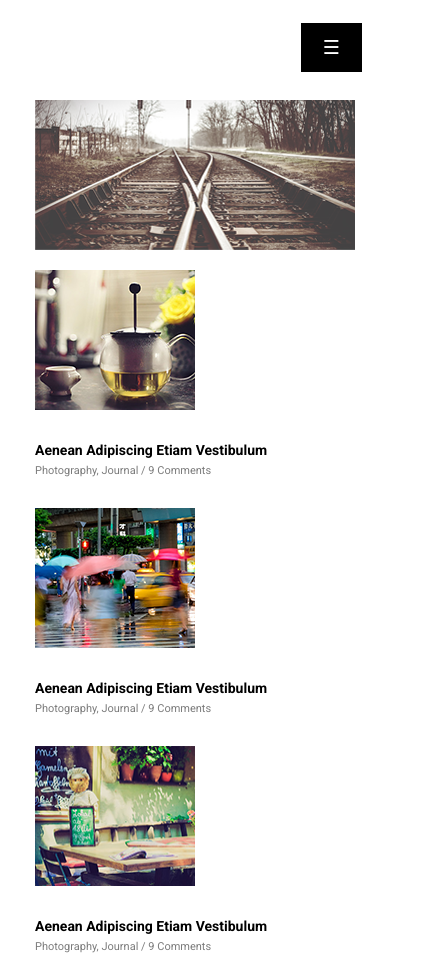
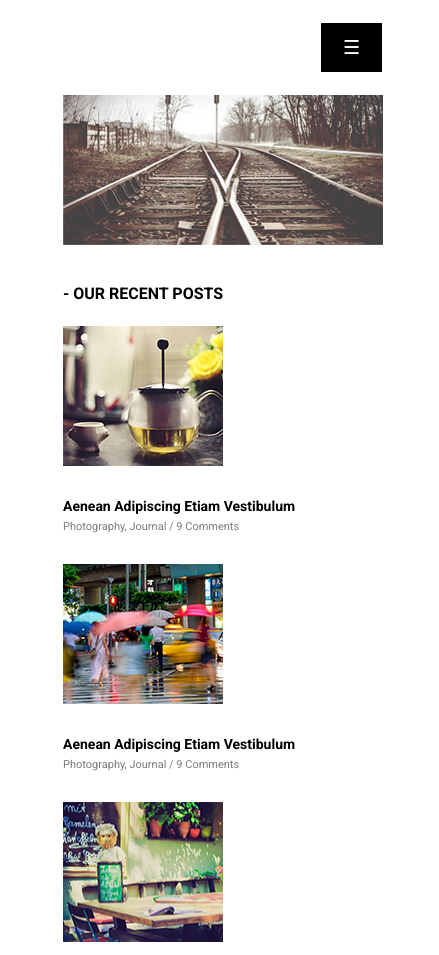
Before and after one commit to coyjiv/Adaptive-Landing, a website: page index.html in a window 390 px wide. Shown: the top 955 px of the page, 439 px wide, since content can reach past the window. Drawn offline with Linux system fonts and the light colour scheme.

Commit message:
initial commit

```diff
--- a/index.html
+++ b/index.html
@@ -122,7 +122,7 @@
       <footer class="page-footer">
          <div class="container">
          <h1 class="section-heading white">- get in touch with us -</h1>
-         <p class="footer-text">Maecenas faucibus molli interdum. Cras mattis consectetur purus sitor amet sed donec<br> malesuada ullamcorper odio. Curabitur blandit tempus porttitor vollisky inceptos mollisestor.</p>
+         <p class="footer-text">Maecenas faucibus molli interdum. Cras mattis consectetur purus sitor amet sed donec malesuada ullamcorper odio. Curabitur blandit tempus porttitor vollisky inceptos mollisestor.</p>
          <div class="soc-wrapper">
             <a href="#" class="soc-item-link">
                <img src="./src/images/soc/1-stroke.png"
--- a/src/css/_main.scss
+++ b/src/css/_main.scss
@@ -6,26 +6,27 @@
     width: 1170px;
     margin: 0px auto;
     @media (max-width: 1199px) {
-        width: 768px;
+        width: 596px;
     }
     @media (max-width: 768px){
-        width: 320px;
+        width: 264px;
+        position: relative;
     };
 }
 .btn-menu-link{
     display: none;
+    background-color: #000;
+    width: fit-content;
+    color: #fff;
+    font-size: larger;
+    text-decoration: none;
+    padding: 15px 22px;
+    margin-left: 258px;
+    position: relative;
     @media (max-width: 768px){
         display: block;
-        background-color: #000;
-        width: fit-content;
-        color: #fff;
-        font-size: larger;
-        text-decoration: none;
-        padding: 15px 22px;
-        position: absolute;
-        z-index: 1;
-        right: 28px;
-        top: 23px;
+        margin-top: 23px;
+        margin-bottom: 23px;
     };
 }
 .header__picture{
@@ -37,9 +38,6 @@
         height: 361px;
     };
     @media (min-width: 100px)and(max-width: 768px){
-        position: absolute;
-        z-index: 0;
-        top: 100px;
         width: 320px;
         height: 150px;
     };
@@ -58,8 +56,7 @@
         width: 182px;
         height: 208px;
         position: absolute;
-        right: 14px;
-        top: 73px;
+        right: -57px;
         z-index: 1;
         display: none;
         flex-direction: column;
@@ -94,10 +91,10 @@
     color: $selected;
 }
 .recent-posts{
-    margin-top: 66px;
+    margin-top: 38px;
     padding-bottom: 35px;
     @media (max-width: 768px){
-        margin-top: 230px;
+        margin-top: 38px;
     };
 }
 .section-heading{
@@ -157,6 +154,7 @@
     margin-left: 21px;
     @media (max-width:768px){
         margin: 0;
+        width: 262px;
     }
 }
 .post-heading{
@@ -199,7 +197,6 @@
 //     justify-content: space-around;
 // }
 .page-footer{
-    height: 355px;
     background-color: #000;
     display: flex;
     justify-content: center;
@@ -213,6 +210,10 @@
 .white{
     color: $white-font;
     text-align: center;
+    margin-top: 68px;
+    @media (max-width: 768px){
+        margin-top: 38px;
+    }
 }
 .footer-text,.copy{
     text-align: center;
@@ -241,4 +242,8 @@
 }
 .copy{
     margin-top: 34px;
+    padding-bottom: 70px;
+    @media (max-width: 768px){
+        line-height: 24px;
+    }
 }
```
Also changed, not shown: dist/css/style.min.css.
